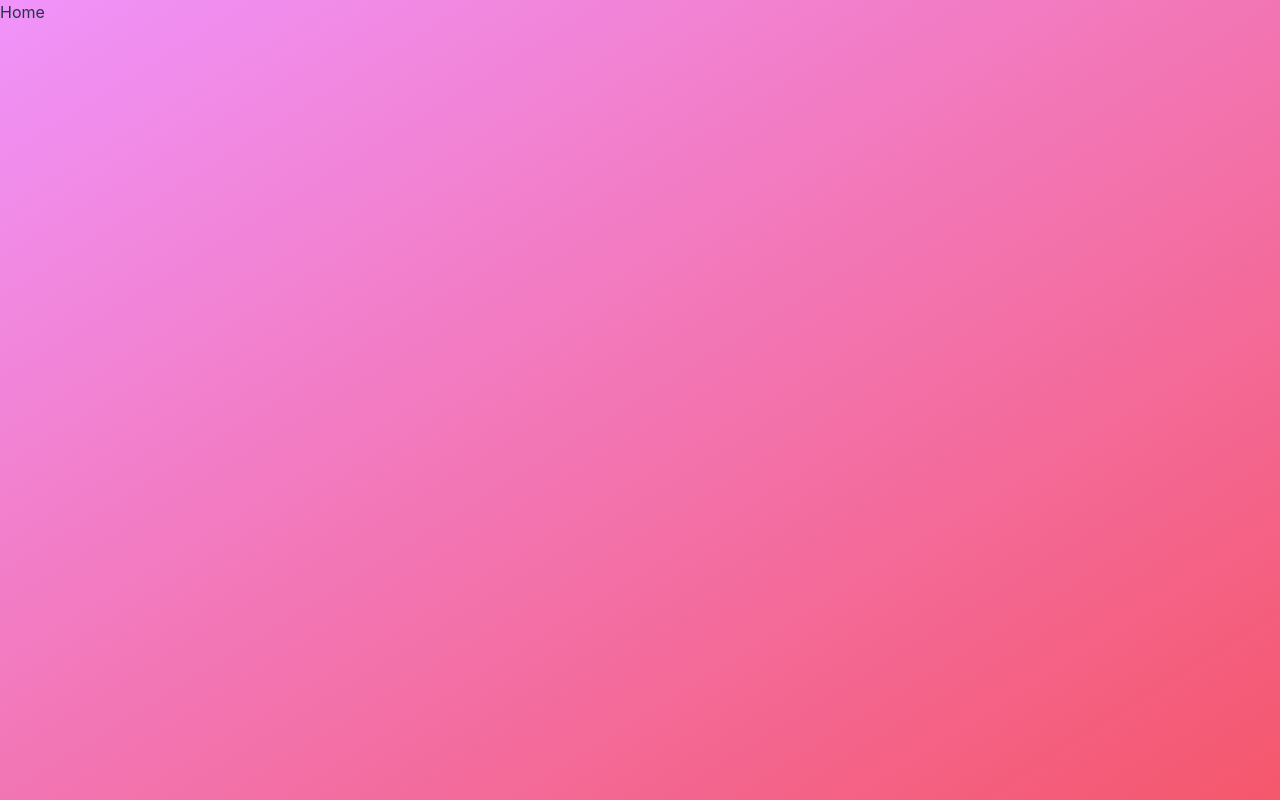
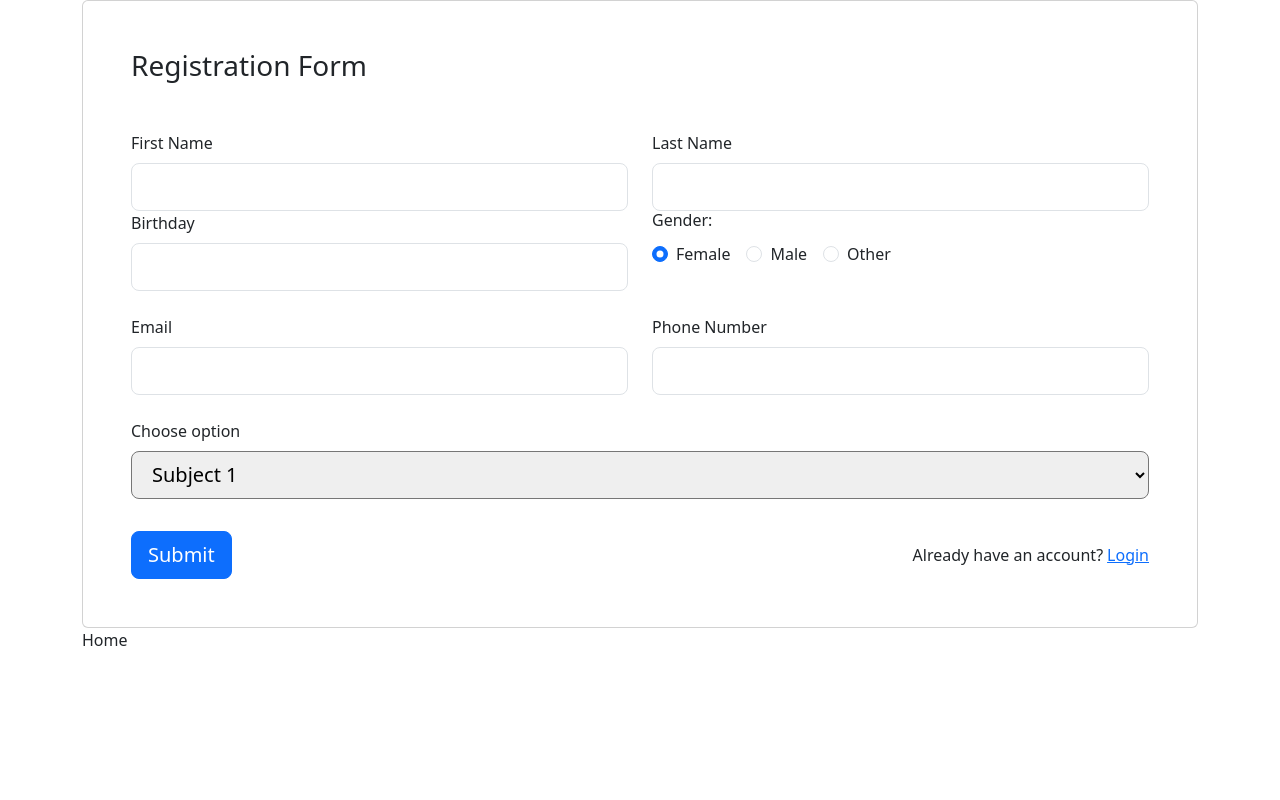
Before and after one commit to huuhoang990/business, a React (Vite) app in the folder react-app/: page / in a window 1280 px wide. Built offline with nearby package versions, Linux system fonts and the light colour scheme.

Commit message:
make register change

```diff
--- a/react-app/package.json
+++ b/react-app/package.json
@@ -11,6 +11,7 @@
   },
   "dependencies": {
     "react": "^18.3.1",
+    "react-bootstrap": "^2.10.4",
     "react-dom": "^18.3.1",
     "react-router-dom": "^6.25.0",
     "sass": "^1.77.8",
--- a/react-app/src/Layout/MainLayout.tsx
+++ b/react-app/src/Layout/MainLayout.tsx
@@ -2,11 +2,96 @@ import { Outlet } from "react-router-dom"
 
 const MainLayout = () => {
   return (
-    <div id="container">
+    <div className="container">
       <div id="content">
-        <div id="inner-content">
+        <div className="row justify-content-center align-items-center h-100">
+          <div className="col">
+            <div className="card">
+              <div className="card-body p-4 p-md-5">
+                <h3 className="mb-4 pb-2 pb-md-0 mb-md-5">Registration Form</h3>
+                <form>
+                  <div className="row">
+                    <div className="col-6">
+                      <div className="form-outline">
+                        <label className="form-label" htmlFor="firstName">First Name</label>
+                        <input type="text" id="firstName" className="form-control form-control-lg" />
+                      </div>
+                    </div>
+                    <div className="col-6">
+                      <div className="form-outline">
+                        <label className="form-label" htmlFor="lastName">Last Name</label>
+                        <input type="text" id="lastName" className="form-control form-control-lg" />
+                      </div>
+                    </div>
+                  </div>
+                  <div className="row">
+                    <div className="col-6 mb-4">
+                      <div className="form-outline datepicker w-100">
+                        <label htmlFor="birthdayDate" className="form-label">Birthday</label>
+                        <input type="calendar" className="form-control form-control-lg" id="birthdayDate" />
+                      </div>
+                    </div>
+                    <div className="col-6 mb-4">
+                      <div className="form-outline">
+                        <h6 className="mb-2 pb-1">Gender: </h6>
+                        <div className="form-check form-check-inline">
+                          <input className="form-check-input" type="radio" name="inlineRadioOptions" id="femaleGender"
+                            value="option1" checked />
+                          <label className="form-check-label" htmlFor="femaleGender">Female</label>
+                        </div>
+                        <div className="form-check form-check-inline">
+                          <input className="form-check-input" type="radio" name="inlineRadioOptions" id="maleGender"
+                            value="option2" />
+                          <label className="form-check-label" htmlFor="maleGender">Male</label>
+                        </div>
+                        <div className="form-check form-check-inline">
+                          <input className="form-check-input" type="radio" name="inlineRadioOptions" id="otherGender"
+                            value="option3" />
+                          <label className="form-check-label" htmlFor="otherGender">Other</label>
+                        </div>
+                      </div>
+                    </div>
+                  </div>
+                  <div className="row">
+                    <div className="col-6 mb-4">
+                      <div className="form-outline">
+                        <label className="form-label" htmlFor="emailAddress">Email</label>
+                        <input type="email" id="emailAddress" className="form-control form-control-lg" />
+                      </div>
+                    </div>
+                    <div className="col-6 mb-4">
+                      <div data-mdb-input-init className="form-outline">
+                        <label className="form-label" htmlFor="phoneNumber">Phone Number</label>
+                        <input type="tel" id="phoneNumber" className="form-control form-control-lg" />
+                      </div>
+                    </div>
+                  </div>
+                  <div className="row">
+                    <div className="col-12">
+                      <label className="form-label select-label">Choose option</label>
+                    </div>
+                    <div className="col-12">
+                      <select className="select form-control-lg w-100">
+                        <option value="1" disabled>Choose option</option>
+                        <option value="2">Subject 1</option>
+                        <option value="3">Subject 2</option>
+                        <option value="4">Subject 3</option>
+                      </select>
+                    </div>
+                  </div>
+                  <div className="mt-4 pt-2 d-flex align-items-center justify-content-between">
+                    <input data-mdb-ripple-init className="btn btn-primary btn-lg" type="submit" value="Submit" />
+                    <div className="d-inline-flex">
+                      <p className="m-0">Already have an account?</p>
+                      <a className="ms-lg-1" href="login.html">Login</a>
+                    </div>
+                  </div>
+                </form>
+              </div>
+            </div>
+          </div>
+        </div>
           <Outlet></Outlet>
-        </div>
       </div>
     </div>
   );
--- a/react-app/src/main.tsx
+++ b/react-app/src/main.tsx
@@ -2,6 +2,7 @@ import React from 'react'
 import ReactDOM from 'react-dom/client'
 import App from './App.tsx'
 import './index.css'
+import 'bootstrap/dist/css/bootstrap.min.css';
 
 ReactDOM.createRoot(document.getElementById('root')!).render(
   <React.StrictMode>
```
Also changed, not shown: 1 other file (tests, documents, lock files or other folders).
